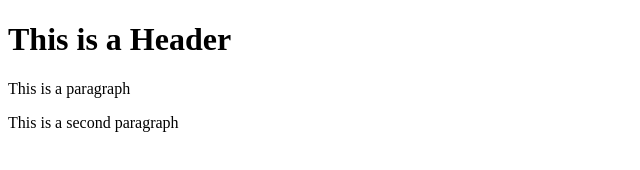
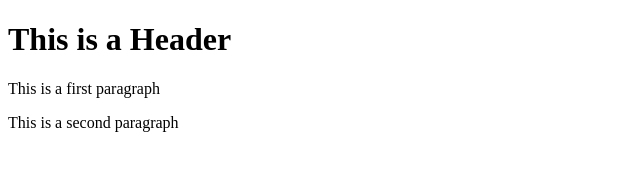
Before and after one commit to sumitks86/git-test, a website: page index.html in a window 1280 px wide. Shown: the full height of the page, 0-640 px from the left. Drawn offline with Linux system fonts and the light colour scheme.

```diff
--- a/index.html
+++ b/index.html
@@ -5,7 +5,7 @@
 
 <body>
     <h1>This is a Header</h1>
-    <p>This is a paragraph</p>
+    <p>This is a first paragraph</p>
     <p>This is a second paragraph</p>
 </body>
 
```
Also changed, not shown: package.json (added, +24 -0 lines), 1 other file.
